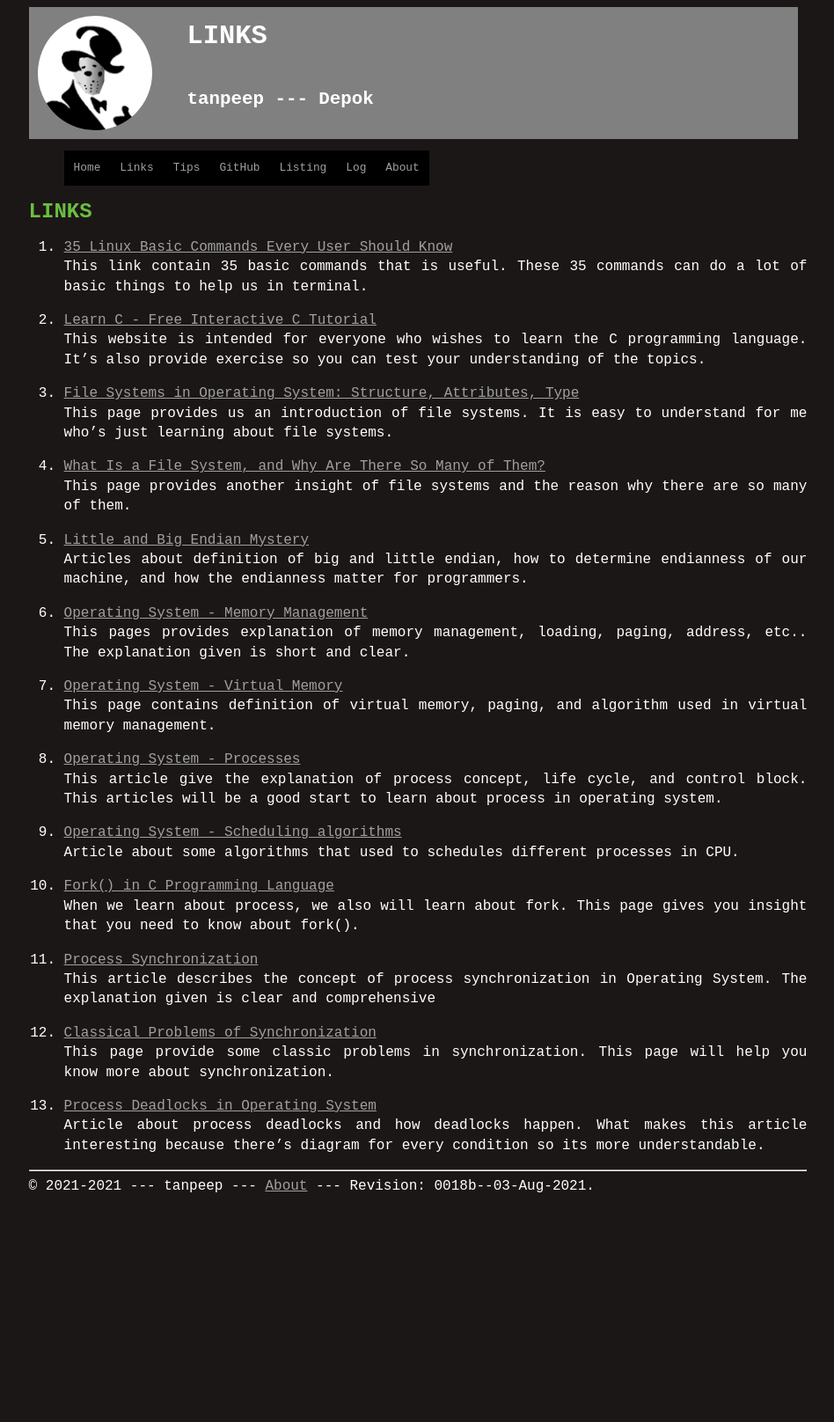
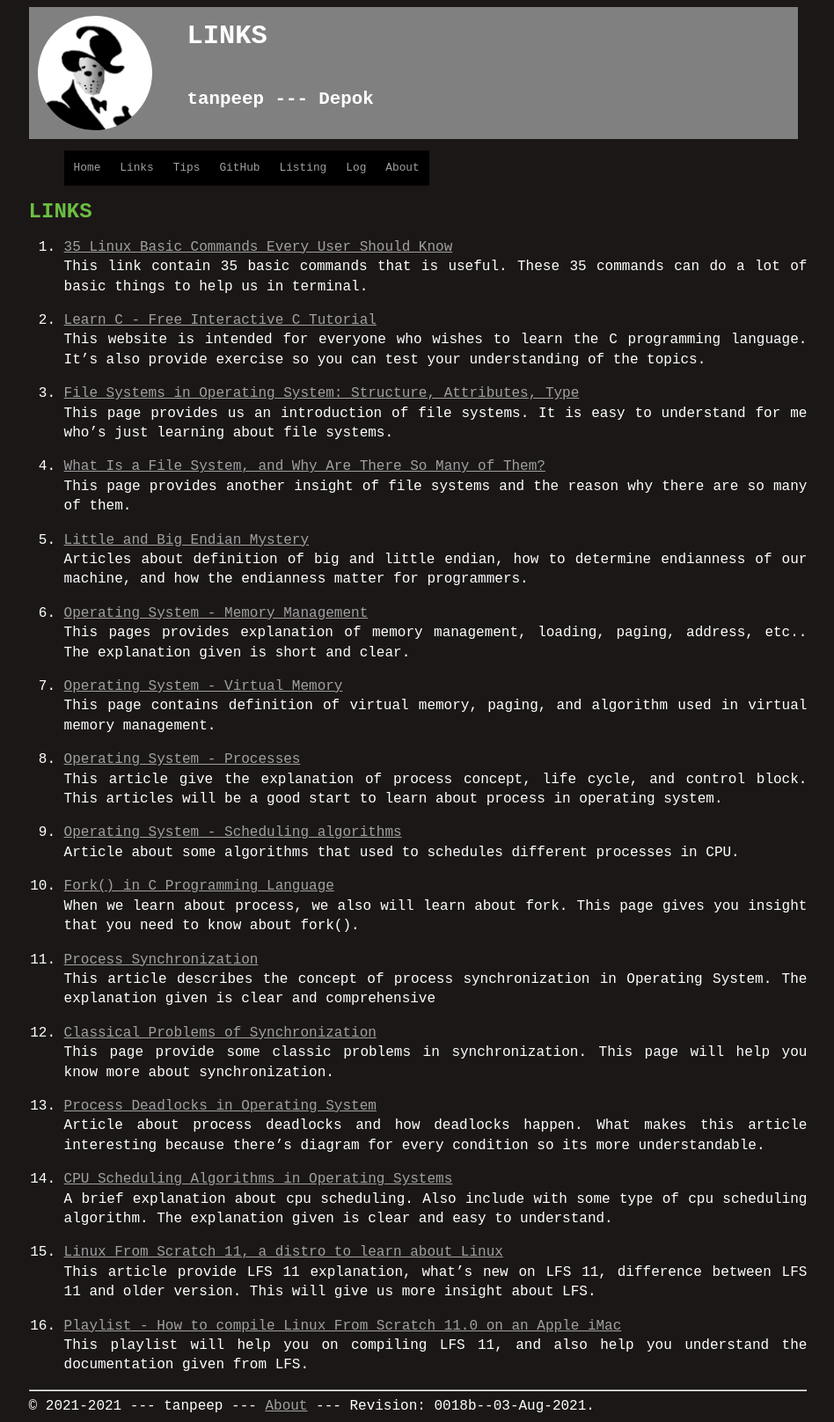
Before and after one commit to tanpeep/os212, a Jekyll site: the page built from links.md, in a window 1280 px wide. Shown: the whole page at 88% size, without its empty margins (165-1113 px from the left). Built offline with Jekyll 4.4.1, drawn with Linux system fonts in a browser that asks for light colours; our own code applies the rules of GitHub Pages for plain Markdown files; before the commit the page ends 1366 px from its top, so only the background shows below that.

```diff
--- a/TXT/myrank.txt
+++ b/TXT/myrank.txt
@@ -17,3 +17,6 @@ ZCZC W06 amalianahda
 ZCZC W07 ariiesaka
 ZCZC W07 asyraf54
 ZCZC W07 bienreti
+ZCZC W08 Bimabara
+ZCZC W08 bintangazriel
+ZCZC W08 Chreploe
--- a/links.md
+++ b/links.md
@@ -42,3 +42,12 @@ This page provide some classic problems in synchronization. This page will help
 
 13. [Process Deadlocks in Operating System](https://www.tutorialspoint.com/process-deadlocks-in-operating-system)<br>
 Article about process deadlocks and how deadlocks happen. What makes this article interesting because there's diagram for every condition so its more understandable.
+
+14. [CPU Scheduling Algorithms in Operating Systems](https://www.guru99.com/cpu-scheduling-algorithms.html)<br>
+A brief explanation about cpu scheduling. Also include with some type of cpu scheduling algorithm. The explanation given is clear and easy to understand.
+
+15. [Linux From Scratch 11, a distro to learn about Linux](https://www.itsfoss.net/linux-from-scratch-11/)<br>
+This article provide LFS 11 explanation, what's new on LFS 11, difference between LFS 11 and older version. This will give us more insight about LFS.
+
+16. [Playlist - How to compile Linux From Scratch 11.0 on an Apple iMac](https://www.youtube.com/playlist?list=PLyc5xVO2uDsDK5_zewRXYOZA0cyjwcboE)<br>
+This playlist will help you on compiling LFS 11, and also help you understand the documentation given from LFS.
```
Also changed, not shown: TXT/mylog.txt (+10 -0 lines), tips.md (+4 -1 lines), 8 other files.
